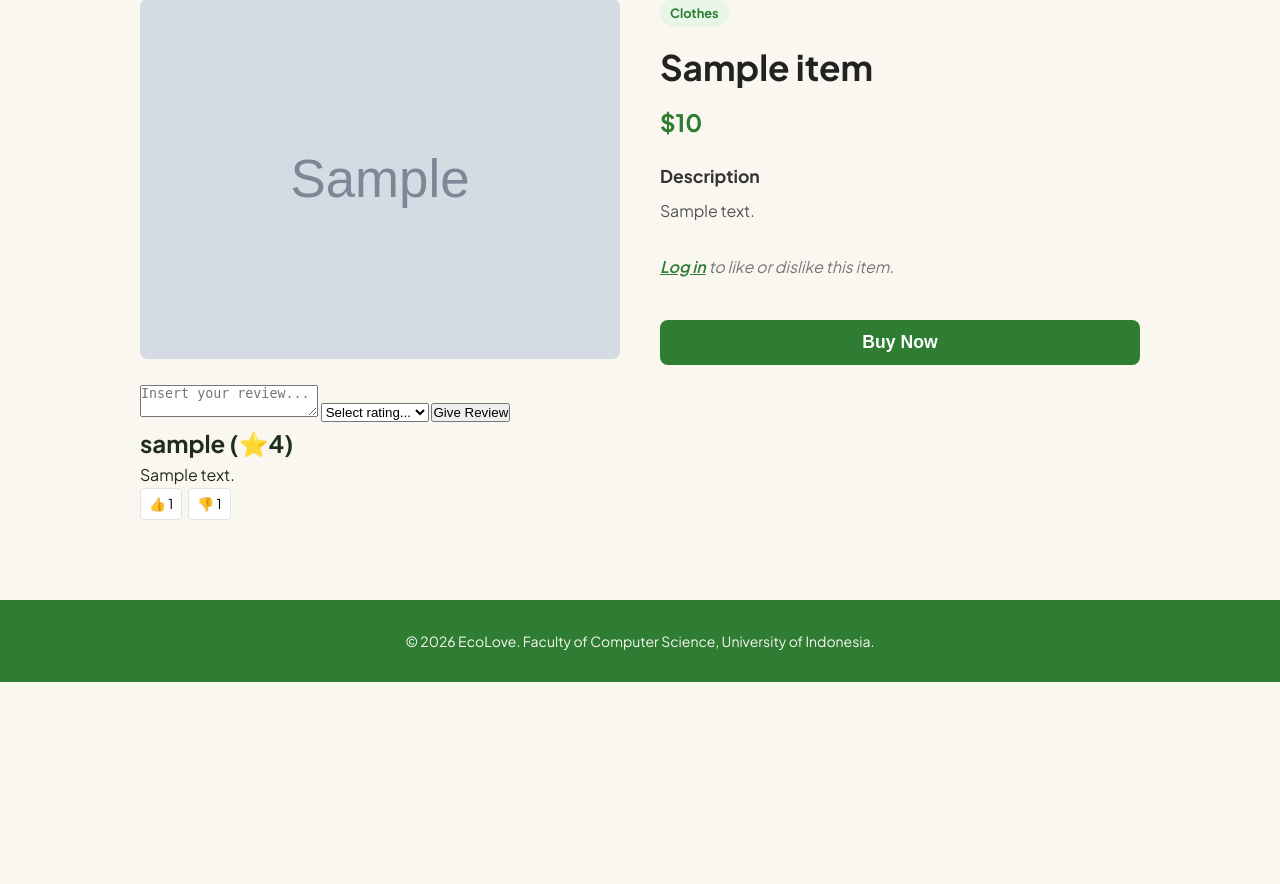
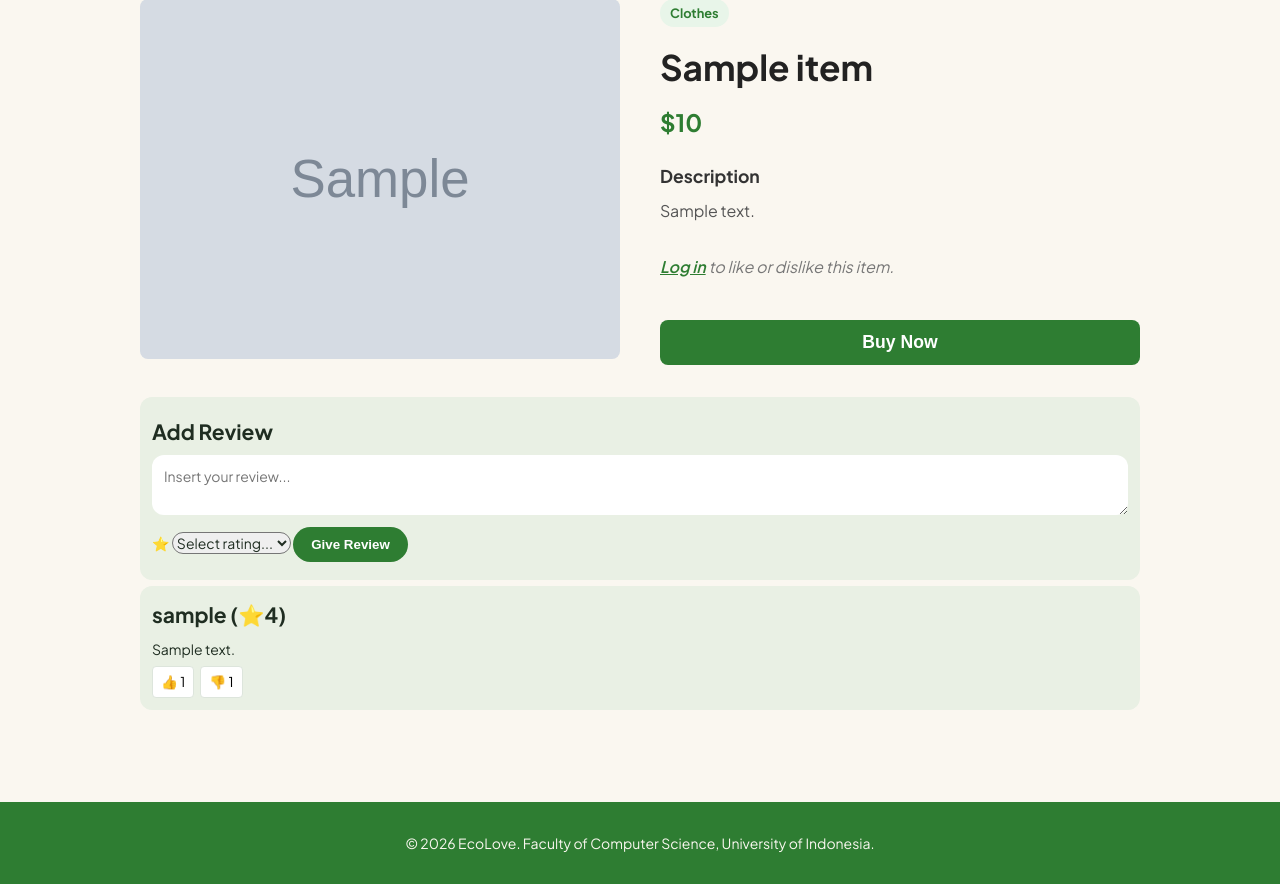
Before and after one commit to pbp-c-kelompok05/EcoLove, a Django app: page /marketplace/detail/00000000-0000-0000-0000-000000000001/ in a window 1280 px wide. Shown: the part 234-1118 px from the top of the page. Before the commit the page ends 916 px from the top, so only its background shows below. Run offline with Django 5.2, Linux system fonts and the light colour scheme; tables that the repository leaves empty hold one stand-in row (values such as "Sample post"); grey boxes marked "Sample" are stand-in pictures; some libraries are stand-ins or nearby versions.

Commit message:
feat: styling item review section

```diff
--- a/static/css/style.css
+++ b/static/css/style.css
@@ -47,6 +47,10 @@ h2, h3 {
 
 p {
     word-wrap: break-word;
+}
+
+textarea {
+    resize: vertical;
 }
 
 /* ==========================================
@@ -942,3 +946,32 @@ footer, .footer {
         grid-template-columns: 1fr;
     }
 }
+
+/* ==========================================
+   10.   REVIEW MODULE
+   ========================================== */
+section[class="review"],
+article[class="review"],
+article[class="review"] > p,
+form[class="review"],
+textarea[class="review"],
+select[class="review"] {
+    margin-top: 6px;
+    margin-bottom: 6px;
+    font-family: var(--font-ui);
+    font-size: 14px;
+    color: var(--text);
+    border-radius: 12px;
+}
+
+article[class="review"] {
+    padding: 12px;
+    background-color: var(--bg-card);
+}
+
+textarea[class="review"] {
+    width: 100%;
+    padding: 12px;
+    border: none;
+    background: white;
+}
--- a/static/js/item_reviews.js
+++ b/static/js/item_reviews.js
@@ -4,6 +4,7 @@ const errorState = document.getElementById('error');
 const emptyState = document.getElementById('empty');
 const gridContainer = document.getElementById('grid');
 const reviewForm = document.getElementById('review-form');
+const reviewFormContainer = document.getElementById('review-form-container');
 
 // Endpoint
 const GET_REVIEWS_ENDPOINT = gridContainer.dataset.getReviewsJson;
@@ -19,11 +20,20 @@ const USER_ID = gridContainer.dataset.userId;
 // Abort controller
 let reviewsAbortController;
 
-function displayPageSection({ showLoading = false, showError = false, showEmpty = false, showGrid = false }) {
+function displayPageSection(
+    {
+        showLoading = false,
+        showError = false,
+        showEmpty = false,
+        showGrid = false,
+        showForm = false
+    }
+) {
     loadingState.classList.toggle('hide', !showLoading);
     errorState.classList.toggle('hide', !showError);
     emptyState.classList.toggle('hide', !showEmpty);
     gridContainer.classList.toggle('hide', !showGrid);
+    reviewFormContainer.classList.toggle('hide', !showForm);
 }
 
 function buildReviewCard(item) {
@@ -31,6 +41,7 @@ function buildReviewCard(item) {
     const review = item.fields;
 
     const card = document.createElement('article');
+    card.className = 'review';
 
     const image = review.image
         ? `<img src="${review.image}">`
@@ -39,10 +50,26 @@ function buildReviewCard(item) {
     const cardContent = `
         <h2>${user.name} (⭐${review.rating})</h2>
         ${image}
-        <p>${review.text}<p>
+        <p>${review.text}</p>
     `;
 
     card.innerHTML = cardContent;
+
+    if(USER_ID === item.user.pk) {
+        const editForm = buildReviewEditForm(item);
+
+        editForm.addEventListener('submit', async function (event) {
+            event.preventDefault();
+
+            if (validateEditReviewForm(editForm, item) && await editReview(item, editForm)) {
+                card.querySelector('h2').innerHTML = `${item.user.name} (⭐${review.rating})`;
+                card.querySelector('p').innerHTML = review.text;
+            }
+        });
+
+        card.appendChild(editForm);
+    }
+
     card.appendChild(buildReviewActions(item, card));
 
     return card;
@@ -52,7 +79,7 @@ function buildReviewActions(item, parent) {
     const review = item.fields;
 
     const actions = document.createElement('div');
-    actions.setAttribute('class', 'interaction-buttons');
+    actions.className = 'interaction-buttons';
 
     const likeButton = document.createElement('button');
     likeButton.innerHTML = `👍 ${review.like_count}`;
@@ -91,26 +118,17 @@ function buildReviewActions(item, parent) {
     });
 
     if(USER_ID === item.user.pk) {
-        const editForm = buildReviewEditForm(item);
-
-        editForm.addEventListener('submit', async function (event) {
-            event.preventDefault();
-
-            if (validateEditReviewForm(editForm, item) && await editReview(item, editForm)) {
-                parent.querySelector('h2').innerHTML = `${item.user.name} (⭐${review.rating})`;
-                parent.querySelector('p').innerHTML = review.text;
-            }
-        });
-
         const deleteButton = document.createElement('button');
         deleteButton.innerHTML = 'Delete';
         deleteButton.classList.add('disliked');
 
         deleteButton.addEventListener('click', async function () {
-            if (await deleteComment(item)) parent.remove();
+            if (await deleteComment(item)) {
+                parent.remove();
+                displayPageSection({ showGrid: true, showForm: true})
+            }
         });
 
-        actions.appendChild(editForm);
         actions.appendChild(deleteButton);
     }
 
@@ -124,17 +142,22 @@ function buildReviewEditForm(item) {
     const review = item.fields;
 
     const editForm = document.createElement('form');
+    editForm.className = 'review';
 
     editForm.innerHTML = `
-        <textarea placeholder="Edit..." name="text">${review.text}</textarea>
-        <select name="rating" value=${review.rating}>
+        <h2>Edit Your Review<h2>
+        <textarea placeholder="Edit..."
+                  name="text"
+                  class="review">${review.text}</textarea>
+        ⭐
+        <select name="rating" class="review">
             <option>5</option>
             <option>4</option>
             <option>3</option>
             <option>2</option>
             <option>1</option>
         </select>
-        <button type="submit">Edit</button>
+        <button type="submit" class="review btn btn-primary">Edit</button>
     `;
 
     editForm.querySelector('select').selectedIndex = 5-review.rating;
@@ -207,6 +230,7 @@ async function addReview(event) {
         if (response.ok) {
             reviewForm.reset();
             gridContainer.insertBefore(buildReviewCard(result.review), gridContainer.firstChild);
+            displayPageSection({ showGrid: true, showForm: false})
         } else throw new Error(result.message);
     } catch (error) {
         console.error('ERROR:', error);
@@ -278,13 +302,15 @@ async function fetchReviews() {
         const reviewsData = await response.json();
 
         if (reviewsData.length === 0) {
-            displayPageSection({ showEmpty: true });
+            displayPageSection({ showEmpty: true, showForm: true });
         } else {
+            var show = true;
             gridContainer.innerHTML = '';
             reviewsData.forEach(item => {
+                if (item.user.pk === USER_ID) show = false;
                 gridContainer.appendChild(buildReviewCard(item));
             });
-            displayPageSection({ showGrid: true });
+            displayPageSection({ showGrid: true, showForm: show });
         }
     } catch (error) {
         if (error.name === 'AbortError') return;
--- a/templates/item_reviews.html
+++ b/templates/item_reviews.html
@@ -1,8 +1,13 @@
 {% load static %}
-<section id="reviews">
-  <form id="review-form">
-    <textarea placeholder="Insert your review..." name="text"></textarea>
-    <select name="rating">
+<section id="reviews" class="review">
+  <article id="review-form-container" class="review">
+    <form id="review-form" class="review">
+      <h2>Add Review</h2>
+      <textarea placeholder="Insert your review..."
+                name="text"
+                class="review"></textarea>
+      ⭐
+      <select name="rating" class="review">
         <option selected disabled>Select rating...</option>
         <option>5</option>
         <option>4</option>
@@ -10,8 +15,10 @@
         <option>2</option>
         <option>1</option>
       </select>
-    <button type="submit">Give Review</button>
+      <button type="submit" class="review btn btn-primary">Give Review</button>
     </form>
+  </article>
+
     <!-- Loading State -->
   <div id="loading" class="hide">
     <p>Loading reviews...</p>
```
Lines whose indentation alone changed are shown as unchanged.
